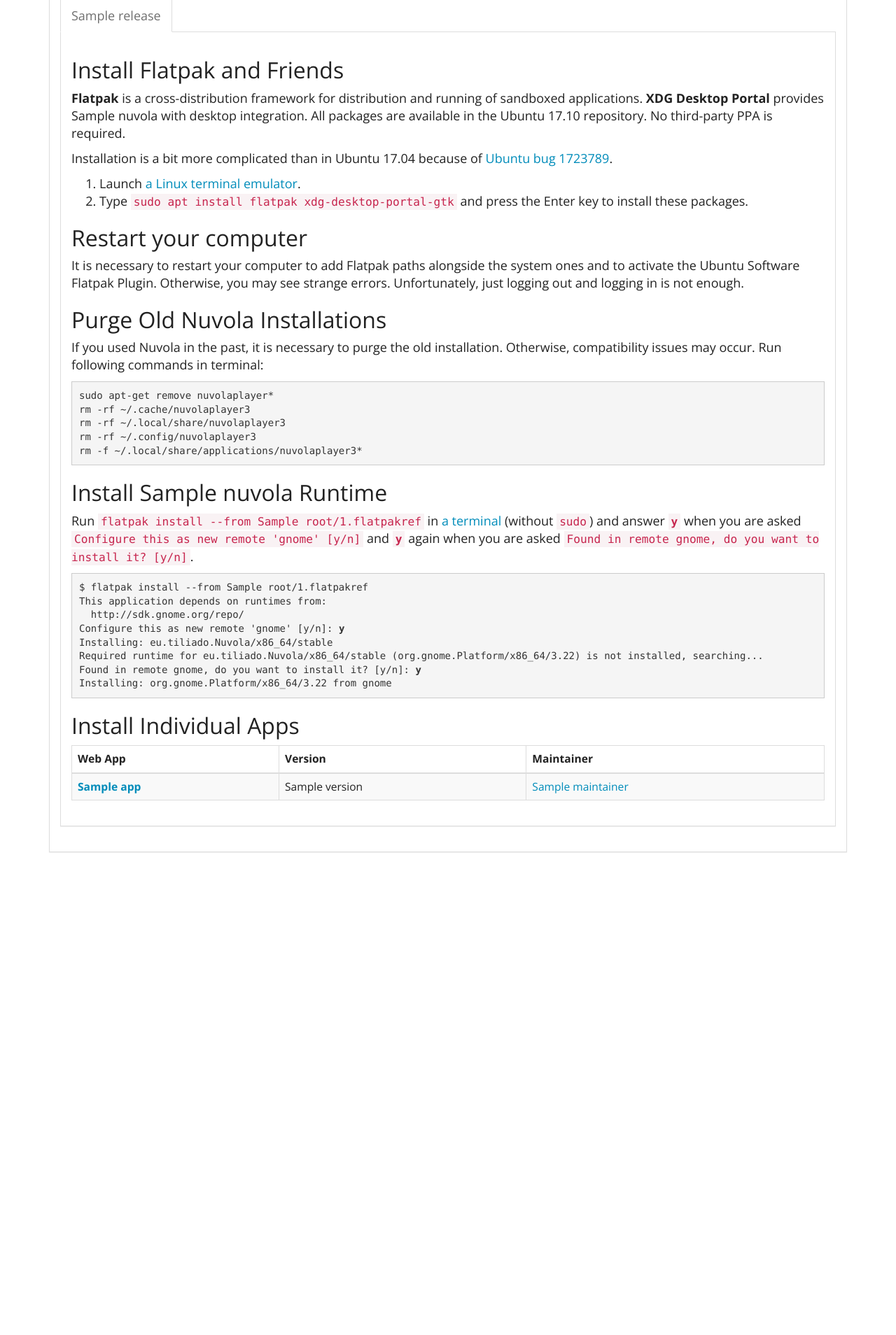
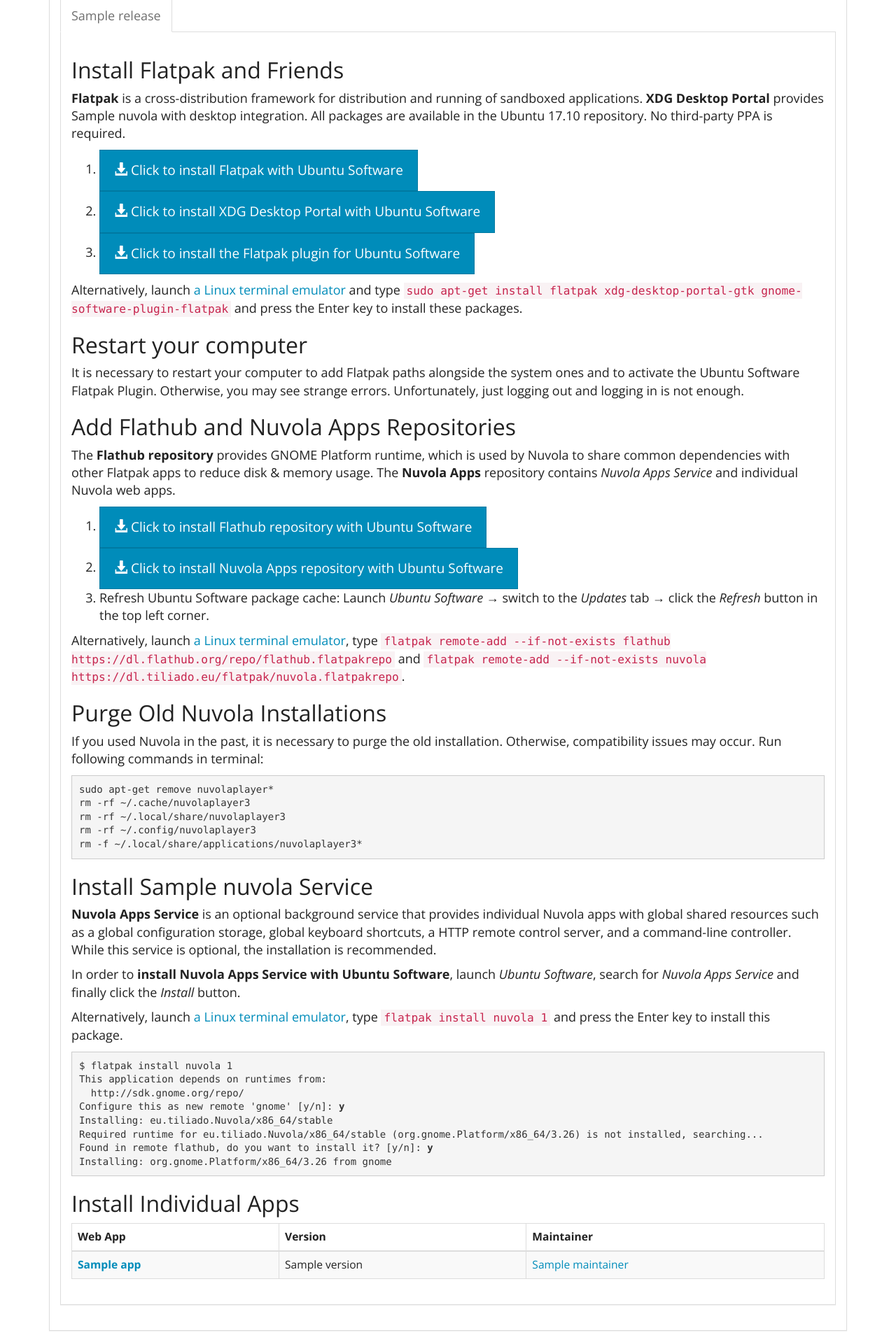
Before and after one commit to tiliado/nuvola.tiliado.eu, a Python web app: template templates/nuvola_ubuntu_artful.html in a window 1280 px wide. Shown: the part 220-2128 px from the top of the page at 70% size. Before the commit the page ends 1439 px from the top, so only its background shows below. Run offline with Jinja, Linux system fonts and the light colour scheme; the template is opened without the code that fills it: most values are stand-ins (such as "Sample title", 1, 10 or a date in 2020).

Commit message:
artful: Use Ubuntu software to install Nuvola
Signed-off-by: Jiří Janoušek <janousek.jiri@gmail.com>

```diff
--- a/templates/nuvola_ubuntu_artful.html
+++ b/templates/nuvola_ubuntu_artful.html
@@ -4,26 +4,37 @@
 {% block tab_content %}
 
   <h2>Install Flatpak and Friends</h2>
-
   <p>
     <strong>Flatpak</strong> is a cross-distribution framework for distribution and running of
     sandboxed applications.
-    <strong>XDG Desktop Portal</strong> provides {{nuvola.name}} with desktop integration.
+    <strong>XDG Desktop Portal</strong> provides {{ nuvola.name }} with desktop integration.
     All packages are available in the Ubuntu 17.10 repository. No third-party PPA is required.
-  </p>
-  <p>
-    Installation is a bit more complicated than in Ubuntu 17.04 because of
-    <a href="https://bugs.launchpad.net/ubuntu/+source/apturl/+bug/1723789">Ubuntu bug 1723789</a>.
   </p>
   <ol>
     <li>
-      Launch <a href="https://help.ubuntu.com/community/UsingTheTerminal">a Linux terminal emulator</a>.
+      <a class="btn btn-primary btn-lg" href="apt:flatpak">
+        <span class="glyphicon glyphicon-download-alt" aria-hidden="true"></span>
+        Click to install Flatpak with Ubuntu Software
+      </a>
     </li>
     <li>
-      Type <code>sudo apt install flatpak xdg-desktop-portal-gtk</code>
-      and press the Enter key to install these packages.
+      <a class="btn btn-primary btn-lg" href="apt:xdg-desktop-portal-gtk">
+        <span class="glyphicon glyphicon-download-alt" aria-hidden="true"></span>
+        Click to install XDG Desktop Portal with Ubuntu Software
+      </a>
+    </li>
+    <li>
+      <a class="btn btn-primary btn-lg" href="apt:gnome-software-plugin-flatpak">
+        <span class="glyphicon glyphicon-download-alt" aria-hidden="true"></span>
+        Click to install the Flatpak plugin for Ubuntu Software
+      </a>
     </li>
   </ol>
+  <p>
+    Alternatively, launch <a href="https://help.ubuntu.com/community/UsingTheTerminal">a Linux terminal emulator</a>
+    and type <code>sudo apt-get install flatpak xdg-desktop-portal-gtk gnome-software-plugin-flatpak</code>
+    and press the Enter key to install these packages.
+  </p>
 
   <h2>Restart your computer</h2>
   <p>
@@ -32,8 +43,38 @@
     Unfortunately, just logging out and logging in is not enough.
   </p>
 
+  <h2>Add Flathub and Nuvola Apps Repositories</h2>
+  <p>
+    The <strong>Flathub repository</strong> provides GNOME Platform runtime, which is used by Nuvola to share common
+    dependencies with other Flatpak apps to reduce disk & memory usage. The <strong>Nuvola Apps</strong> repository
+    contains <em>Nuvola Apps Service</em> and individual Nuvola web apps.
+  </p>
+  <ol>
+    <li>
+      <a class="btn btn-primary btn-lg" href="https://dl.flathub.org/repo/flathub.flatpakrepo">
+        <span class="glyphicon glyphicon-download-alt" aria-hidden="true"></span>
+        Click to install Flathub repository with Ubuntu Software
+      </a>
+    </li>
+    <li>
+      <a class="btn btn-primary btn-lg" href="https://dl.tiliado.eu/flatpak/nuvola.flatpakrepo">
+        <span class="glyphicon glyphicon-download-alt" aria-hidden="true"></span>
+        Click to install Nuvola Apps repository with Ubuntu Software
+      </a>
+    </li>
+    <li>
+      Refresh Ubuntu Software package cache: Launch <em>Ubuntu Software</em> → switch to the <em>Updates</em> tab →
+      click the <em>Refresh</em> button in the top left corner.
+    </li>
+  </ol>
+  <p>
+    Alternatively, launch <a href="https://help.ubuntu.com/community/UsingTheTerminal">a Linux terminal emulator</a>,
+    type <code>flatpak remote-add --if-not-exists flathub https://dl.flathub.org/repo/flathub.flatpakrepo</code> and
+    <code>flatpak remote-add --if-not-exists nuvola https://dl.tiliado.eu/flatpak/nuvola.flatpakrepo</code>.
+  </p>
+
   {{ snippets.purge_old_nuvola() }}
-  {{ snippets.ubuntu_install_and_launch_nuvola() }}
+  {{ snippets.ubuntu_install_nuvola_service_wtih_gnome_software() }}
   {{ snippets.install_individual_apps(apps, distro_spec) }}
 
 {% endblock %}
--- a/templates/snippets.html
+++ b/templates/snippets.html
@@ -76,6 +76,32 @@ Installing: eu.tiliado.Nuvola/x86_64/stable
 Required runtime for eu.tiliado.Nuvola/x86_64/stable (org.gnome.Platform/x86_64/3.22) is not installed, searching...
 Found in remote gnome, do you want to install it? [y/n]: <strong>y</strong>
 Installing: org.gnome.Platform/x86_64/3.22 from gnome</code></pre>
+{% endmacro %}
+
+{% macro ubuntu_install_nuvola_service_wtih_gnome_software() %}
+
+  <h2>Install {{ nuvola.name }} Service</h2>
+  <p>
+    <strong>Nuvola Apps Service</strong> is an optional background service that provides individual Nuvola apps with
+    global shared resources such as a global configuration storage, global keyboard shortcuts, a HTTP remote control
+    server, and a command-line controller. While this service is optional, the installation is recommended.
+  </p>
+  <p>
+    In order to <strong>install Nuvola Apps Service with Ubuntu Software</strong>, launch <em>Ubuntu Software</em>,
+    search for <em>Nuvola Apps Service</em> and finally click the <em>Install</em> button.
+  </p>
+  <p>
+    Alternatively, launch <a href="https://help.ubuntu.com/community/UsingTheTerminal">a Linux terminal emulator</a>,
+    type <code>flatpak install nuvola {{ nuvola.uid }}</code> and press the Enter key to install this package.
+  </p>
+  <pre><code>$ flatpak install nuvola {{ nuvola.uid }}
+This application depends on runtimes from:
+  http://sdk.gnome.org/repo/
+Configure this as new remote 'gnome' [y/n]: <strong>y</strong>
+Installing: eu.tiliado.Nuvola/x86_64/stable
+Required runtime for eu.tiliado.Nuvola/x86_64/stable (org.gnome.Platform/x86_64/3.26) is not installed, searching...
+Found in remote flathub, do you want to install it? [y/n]: <strong>y</strong>
+Installing: org.gnome.Platform/x86_64/3.26 from gnome</code></pre>
 {% endmacro %}
 
 {% macro ubuntu_install_app(app, distro_spec) %}
```
